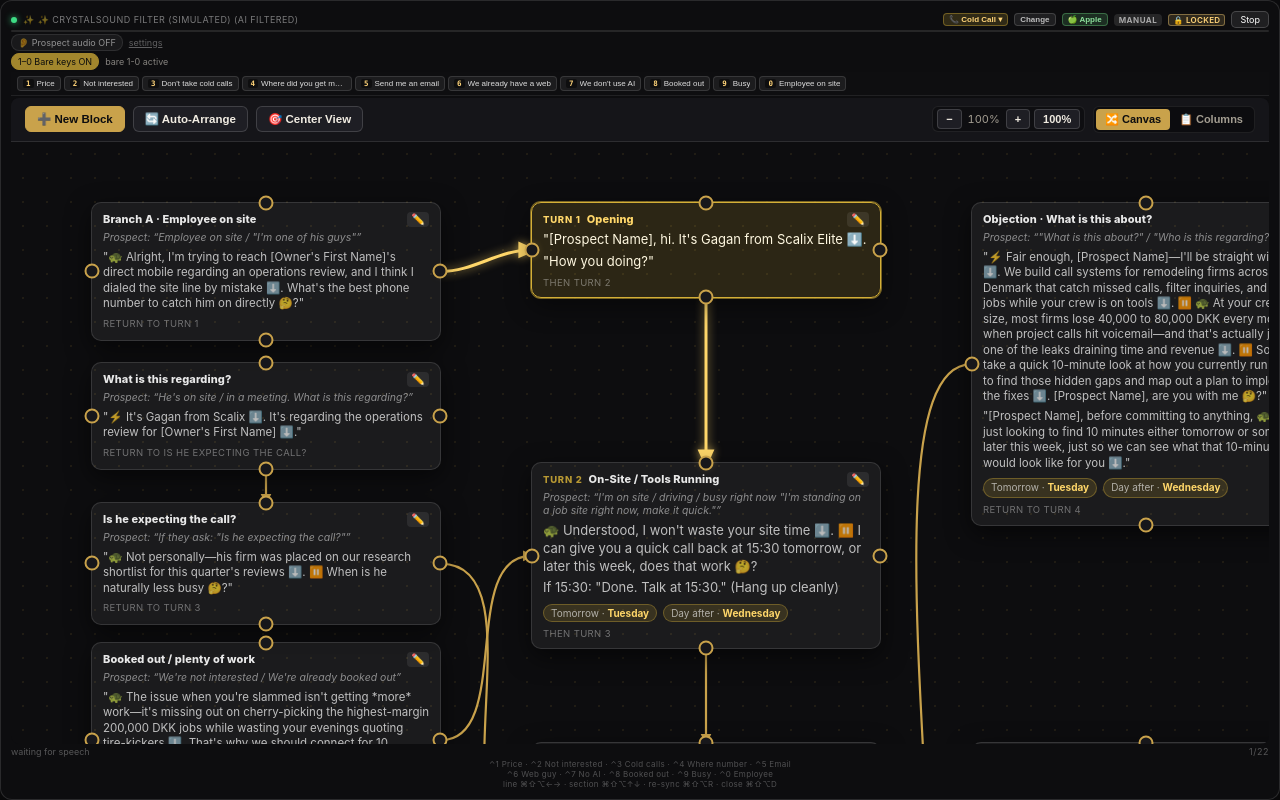
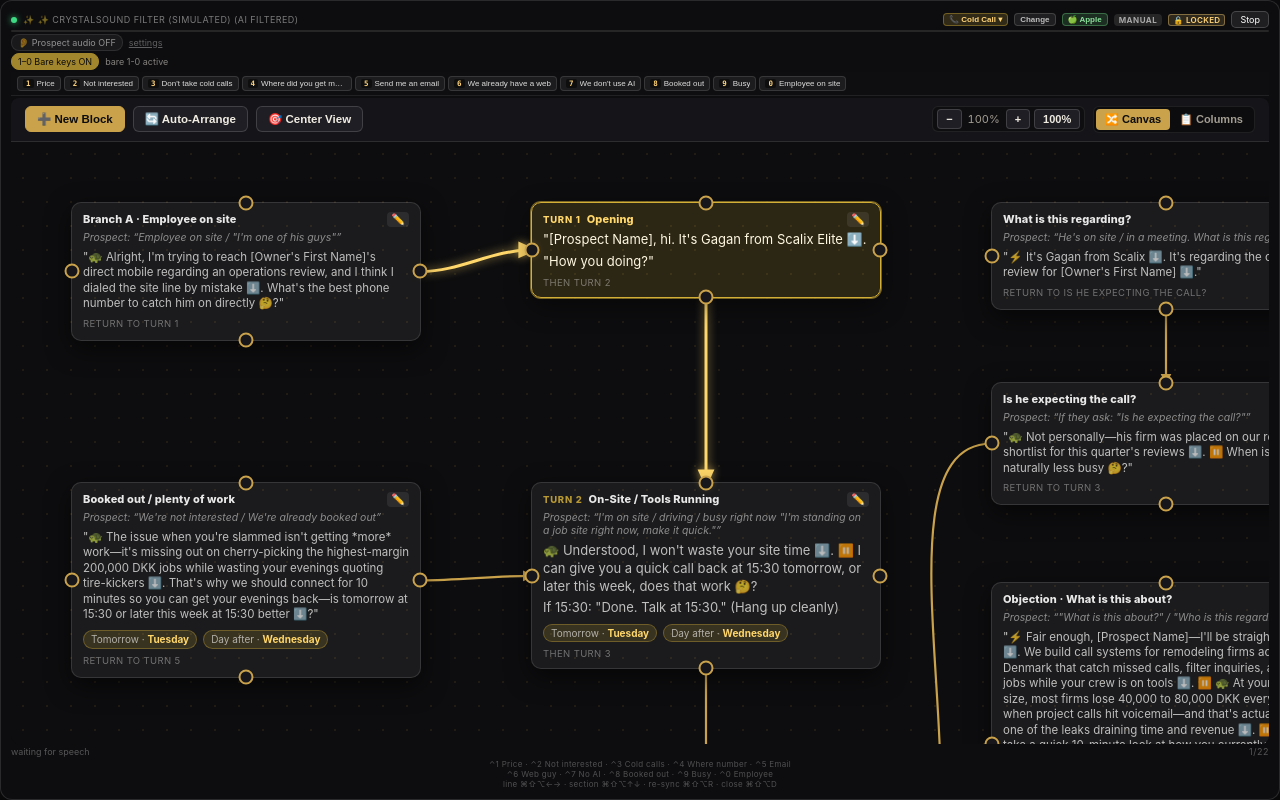
Before and after one commit to gagandeepsinghrajput575-cloud/teleprompter, a React (Vite) app: page / in a window 1280 px wide. Built offline with nearby package versions, Linux system fonts and the light colour scheme.

Commit message:
fix(flowchart): unstack overlapping objection cards and update layout map

```diff
--- a/src/ColdCallFlowchart.tsx
+++ b/src/ColdCallFlowchart.tsx
@@ -32,45 +32,50 @@ type Props = {
   now?: Date;
 };
 
-// Default layout generator
+// Default layout generator with spacious non-overlapping positions
 function buildDefaultPositions(allCards: FlowCard[]): Record<number, NodePosition> {
   const positions: Record<number, NodePosition> = {};
-  const leftX = 60;
+  const leftX = 40;
   const centerX = 500;
-  const rightX = 940;
+  const rightX = 960;
 
-  // Center spine turns 1 to 7
+  // Center spine turns 1 to 7 (spaced out with room for tall cards)
   const spineY: Record<number, number> = {
     1: 40,
-    2: 300,
-    3: 580,
-    4: 900,
-    5: 1240,
-    6: 1500,
-    7: 1740,
+    2: 320,
+    3: 650,
+    4: 980,
+    5: 1450,
+    6: 1800,
+    7: 2100,
   };
 
-  // Branch positioning
+  // Branch positioning: carefully spaced so cards never overlap
   const branchMap: Record<number, { x: number; y: number }> = {
-    // Row 1
-    101: { x: leftX, y: 40 },
-    102: { x: leftX, y: 200 },
-    103: { x: leftX, y: 340 },
-    115: { x: rightX, y: 40 },
-    // Row 2
-    112: { x: leftX, y: 480 },
-    113: { x: leftX, y: 640 },
-    // Row 3
-    104: { x: leftX, y: 800 },
-    105: { x: rightX, y: 580 },
-    106: { x: rightX, y: 740 },
-    // Row 4
-    107: { x: rightX, y: 900 },
-    108: { x: leftX, y: 1060 },
-    109: { x: leftX, y: 1220 },
-    110: { x: rightX, y: 1060 },
-    111: { x: rightX, y: 1220 },
-    114: { x: leftX, y: 1380 },
+    // Top section: Gatekeeper & Site Objections
+    101: { x: leftX, y: 40 },     // Branch A · Employee on site
+    102: { x: rightX, y: 40 },    // What is this regarding?
+    103: { x: rightX, y: 220 },   // Is he expecting the call?
+
+    // Turn 2 section
+    112: { x: leftX, y: 320 },    // Booked out / plenty of work
+    115: { x: rightX, y: 420 },   // Objection · What is this about?
+
+    // Turn 3 section
+    104: { x: leftX, y: 650 },    // Path B · Don't take cold calls
+    105: { x: rightX, y: 880 },   // Path D · Early reflex brush-off
+    106: { x: rightX, y: 1100 },  // Path C · Where did you get my number?
+
+    // Turn 4 section
+    108: { x: leftX, y: 950 },    // Already have a web / tech guy
+    109: { x: leftX, y: 1150 },   // We don't replace your web guy
+    113: { x: leftX, y: 1400 },   // General "Not interested" after the speech
+    114: { x: leftX, y: 1620 },   // Follow-up once they answer
+
+    // Turn 5 section
+    107: { x: rightX, y: 1320 },  // Send me an email first
+    110: { x: rightX, y: 1600 },  // We don't use AI
+    111: { x: rightX, y: 1880 },  // Why is it free? / What's the catch?
   };
 
   for (const card of allCards) {
@@ -83,7 +88,7 @@ function buildDefaultPositions(allCards: FlowCard[]): Record<number, NodePositio
       const idx = allCards.indexOf(card);
       positions[card.id] = {
         x: card.side === "left" ? leftX : card.side === "right" ? rightX : centerX,
-        y: 100 + idx * 160,
+        y: 100 + idx * 240,
       };
     }
   }
@@ -101,26 +106,30 @@ function buildDefaultEdges(): FlowEdge[] {
     { id: "e5-6", fromId: 5, fromSlot: "bottom", toId: 6, toSlot: "top" },
     { id: "e6-7", fromId: 6, fromSlot: "bottom", toId: 7, toSlot: "top" },
 
-    // Row 1 connections
+    // Gatekeeper & Early Inquiries
     { id: "e101-1", fromId: 101, fromSlot: "right", toId: 1, toSlot: "left" },
     { id: "e102-103", fromId: 102, fromSlot: "bottom", toId: 103, toSlot: "top" },
-    { id: "e103-3", fromId: 103, fromSlot: "right", toId: 3, toSlot: "left" },
+    { id: "e103-3", fromId: 103, fromSlot: "left", toId: 3, toSlot: "right" },
     { id: "e115-4", fromId: 115, fromSlot: "left", toId: 4, toSlot: "right" },
 
-    // Row 2 connections
+    // Row 2 / Site objections
     { id: "e112-2", fromId: 112, fromSlot: "right", toId: 2, toSlot: "left" },
-    { id: "e113-114", fromId: 113, fromSlot: "bottom", toId: 114, toSlot: "top" },
-    { id: "e114-5", fromId: 114, fromSlot: "right", toId: 5, toSlot: "left" },
 
-    // Row 3 connections
+    // Early Reflex & Hook Objections
     { id: "e104-4", fromId: 104, fromSlot: "right", toId: 4, toSlot: "left" },
     { id: "e105-4", fromId: 105, fromSlot: "left", toId: 4, toSlot: "right" },
     { id: "e106-4", fromId: 106, fromSlot: "left", toId: 4, toSlot: "right" },
 
-    // Row 4 connections
-    { id: "e107-5", fromId: 107, fromSlot: "left", toId: 5, toSlot: "right" },
+    // Tech guy chain
     { id: "e108-109", fromId: 108, fromSlot: "bottom", toId: 109, toSlot: "top" },
     { id: "e109-5", fromId: 109, fromSlot: "right", toId: 5, toSlot: "left" },
+
+    // General not interested chain
+    { id: "e113-114", fromId: 113, fromSlot: "bottom", toId: 114, toSlot: "top" },
+    { id: "e114-5", fromId: 114, fromSlot: "right", toId: 5, toSlot: "left" },
+
+    // Offer & Time Lock Objections
+    { id: "e107-5", fromId: 107, fromSlot: "left", toId: 5, toSlot: "right" },
     { id: "e110-5", fromId: 110, fromSlot: "left", toId: 5, toSlot: "right" },
     { id: "e111-5", fromId: 111, fromSlot: "left", toId: 5, toSlot: "right" },
   ];
@@ -179,7 +188,7 @@ export default function ColdCallFlowchart({
     const defaults = buildDefaultPositions(allCards);
     if (typeof window === "undefined") return defaults;
     try {
-      const saved = localStorage.getItem("tp.flow.positions");
+      const saved = localStorage.getItem("tp.flow.positions.v2");
       return saved ? { ...defaults, ...JSON.parse(saved) } : defaults;
     } catch {
       return defaults;
@@ -191,7 +200,7 @@ export default function ColdCallFlowchart({
     const defaults = buildDefaultEdges();
     if (typeof window === "undefined") return defaults;
     try {
-      const saved = localStorage.getItem("tp.flow.edges");
+      const saved = localStorage.getItem("tp.flow.edges.v2");
       return saved ? JSON.parse(saved) : defaults;
     } catch {
       return defaults;
@@ -232,7 +241,7 @@ export default function ColdCallFlowchart({
   const savePositions = useCallback((newPos: Record<number, NodePosition>) => {
     setPositions(newPos);
     try {
-      localStorage.setItem("tp.flow.positions", JSON.stringify(newPos));
+      localStorage.setItem("tp.flow.positions.v2", JSON.stringify(newPos));
     } catch {
       // ignore
     }
@@ -241,7 +250,7 @@ export default function ColdCallFlowchart({
   const saveEdges = useCallback((newEdges: FlowEdge[]) => {
     setEdges(newEdges);
     try {
-      localStorage.setItem("tp.flow.edges", JSON.stringify(newEdges));
+      localStorage.setItem("tp.flow.edges.v2", JSON.stringify(newEdges));
     } catch {
       // ignore
     }
--- a/src/styles.css
+++ b/src/styles.css
@@ -1469,8 +1469,8 @@ body {
   position: absolute;
   top: 0;
   left: 0;
-  width: 3200px;
-  height: 3200px;
+  width: 4800px;
+  height: 4800px;
   pointer-events: auto;
 }
 
```
